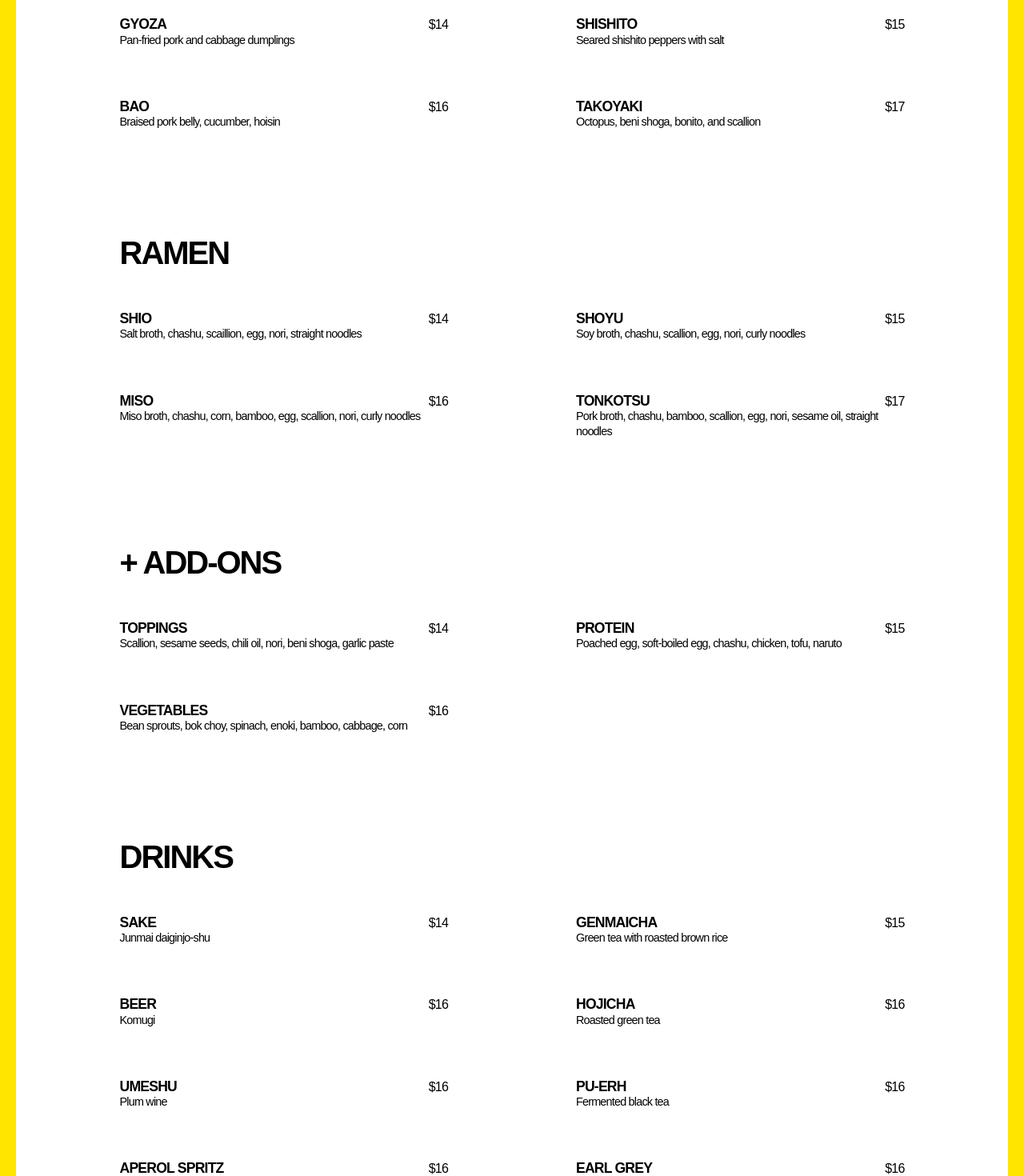
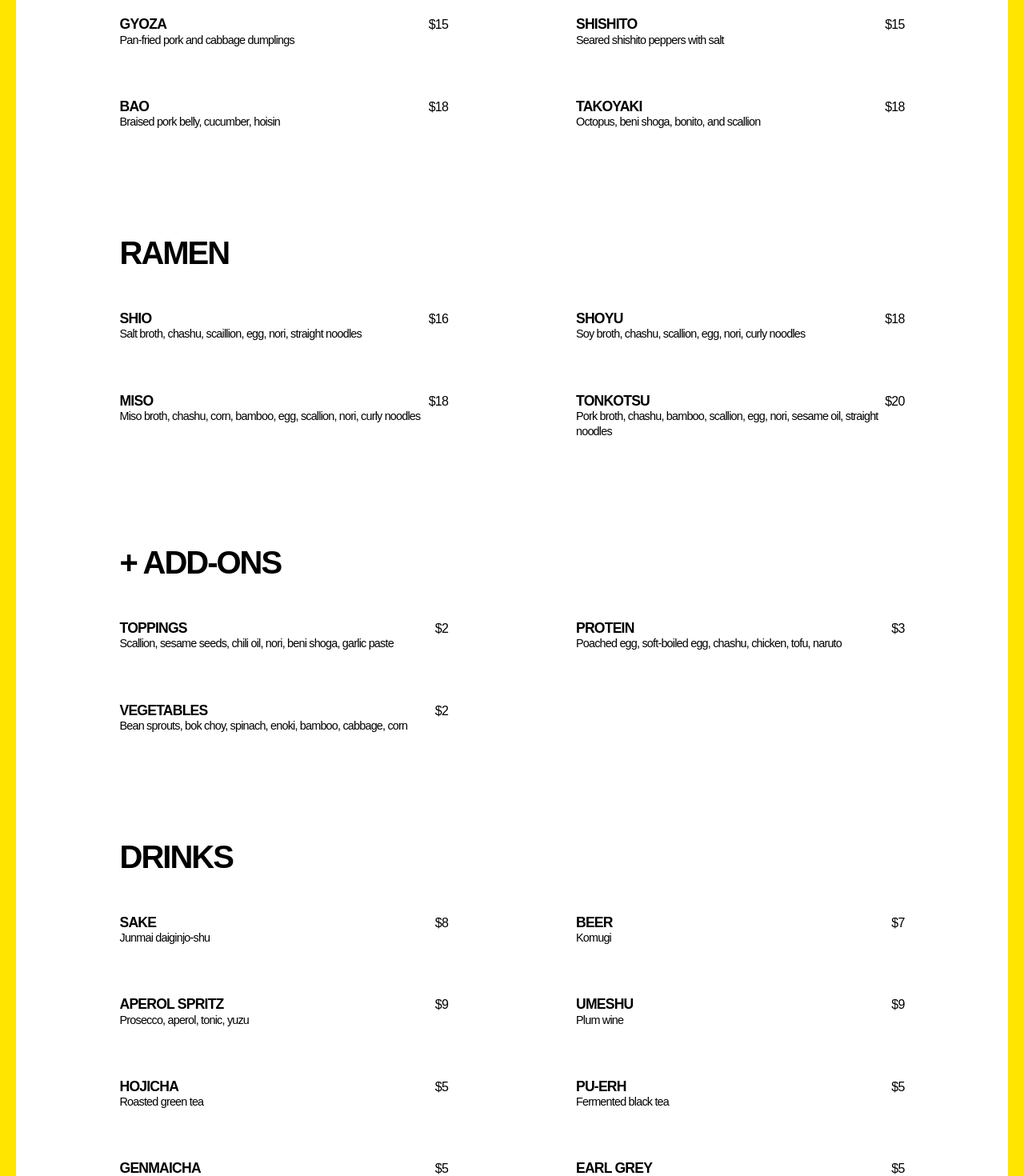
Before and after one commit to maharshmellow/sandbox, a Next.js app: page /sample/casual/menu in a window 1280 px wide. Shown: the part 360-1830 px from the top of the page at 80% size. Built offline with nearby package versions, Linux system fonts and the light colour scheme; a web font is replaced by a local one.

Commit message:
feat: update the fake prices

```diff
--- a/pages/sample/casual/menu.tsx
+++ b/pages/sample/casual/menu.tsx
@@ -96,7 +96,7 @@ export default function CasualRestaurantMenu() {
               <MenuSectionTitle>SMALL PLATES</MenuSectionTitle>
               <MenuItems>
                 <MenuItem>
-                  <MenuItemPrice>$14</MenuItemPrice>
+                  <MenuItemPrice>$15</MenuItemPrice>
                   <MenuItemTitle>GYOZA</MenuItemTitle>
                   <MenuItemDescription>Pan-fried pork and cabbage dumplings</MenuItemDescription>
                 </MenuItem>
@@ -106,12 +106,12 @@ export default function CasualRestaurantMenu() {
                   <MenuItemDescription>Seared shishito peppers with salt</MenuItemDescription>
                 </MenuItem>
                 <MenuItem>
-                  <MenuItemPrice>$16</MenuItemPrice>
+                  <MenuItemPrice>$18</MenuItemPrice>
                   <MenuItemTitle>BAO</MenuItemTitle>
                   <MenuItemDescription>Braised pork belly, cucumber, hoisin</MenuItemDescription>
                 </MenuItem>
                 <MenuItem>
-                  <MenuItemPrice>$17</MenuItemPrice>
+                  <MenuItemPrice>$18</MenuItemPrice>
                   <MenuItemTitle>TAKOYAKI</MenuItemTitle>
                   <MenuItemDescription>
                     Octopus, beni shoga, bonito, and scallion
@@ -123,28 +123,28 @@ export default function CasualRestaurantMenu() {
               <MenuSectionTitle>RAMEN</MenuSectionTitle>
               <MenuItems>
                 <MenuItem>
-                  <MenuItemPrice>$14</MenuItemPrice>
+                  <MenuItemPrice>$16</MenuItemPrice>
                   <MenuItemTitle>SHIO</MenuItemTitle>
                   <MenuItemDescription>
                     Salt broth, chashu, scaillion, egg, nori, straight noodles
                   </MenuItemDescription>
                 </MenuItem>
                 <MenuItem>
-                  <MenuItemPrice>$15</MenuItemPrice>
+                  <MenuItemPrice>$18</MenuItemPrice>
                   <MenuItemTitle>SHOYU</MenuItemTitle>
                   <MenuItemDescription>
                     Soy broth, chashu, scallion, egg, nori, curly noodles
                   </MenuItemDescription>
                 </MenuItem>
                 <MenuItem>
-                  <MenuItemPrice>$16</MenuItemPrice>
+                  <MenuItemPrice>$18</MenuItemPrice>
                   <MenuItemTitle>MISO</MenuItemTitle>
                   <MenuItemDescription>
                     Miso broth, chashu, corn, bamboo, egg, scallion, nori, curly noodles
                   </MenuItemDescription>
                 </MenuItem>
                 <MenuItem>
-                  <MenuItemPrice>$17</MenuItemPrice>
+                  <MenuItemPrice>$20</MenuItemPrice>
                   <MenuItemTitle>TONKOTSU</MenuItemTitle>
                   <MenuItemDescription>
                     Pork broth, chashu, bamboo, scallion, egg, nori, sesame oil, straight noodles
@@ -157,21 +157,21 @@ export default function CasualRestaurantMenu() {
               <MenuSectionTitle>+ ADD-ONS</MenuSectionTitle>
               <MenuItems>
                 <MenuItem>
-                  <MenuItemPrice>$14</MenuItemPrice>
+                  <MenuItemPrice>$2</MenuItemPrice>
                   <MenuItemTitle>TOPPINGS</MenuItemTitle>
                   <MenuItemDescription>
                     Scallion, sesame seeds, chili oil, nori, beni shoga, garlic paste
                   </MenuItemDescription>
                 </MenuItem>
                 <MenuItem>
-                  <MenuItemPrice>$15</MenuItemPrice>
+                  <MenuItemPrice>$3</MenuItemPrice>
                   <MenuItemTitle>PROTEIN</MenuItemTitle>
                   <MenuItemDescription>
                     Poached egg, soft-boiled egg, chashu, chicken, tofu, naruto
                   </MenuItemDescription>
                 </MenuItem>
                 <MenuItem>
-                  <MenuItemPrice>$16</MenuItemPrice>
+                  <MenuItemPrice>$2</MenuItemPrice>
                   <MenuItemTitle>VEGETABLES</MenuItemTitle>
                   <MenuItemDescription>
                     Bean sprouts, bok choy, spinach, enoki, bamboo, cabbage, corn
@@ -184,42 +184,42 @@ export default function CasualRestaurantMenu() {
               <MenuSectionTitle>DRINKS</MenuSectionTitle>
               <MenuItems>
                 <MenuItem>
-                  <MenuItemPrice>$14</MenuItemPrice>
+                  <MenuItemPrice>$8</MenuItemPrice>
                   <MenuItemTitle>SAKE</MenuItemTitle>
                   <MenuItemDescription>Junmai daiginjo-shu</MenuItemDescription>
                 </MenuItem>
                 <MenuItem>
-                  <MenuItemPrice>$15</MenuItemPrice>
+                  <MenuItemPrice>$7</MenuItemPrice>
+                  <MenuItemTitle>BEER</MenuItemTitle>
+                  <MenuItemDescription>Komugi </MenuItemDescription>
+                </MenuItem>
+                <MenuItem>
+                  <MenuItemPrice>$9</MenuItemPrice>
+                  <MenuItemTitle>APEROL SPRITZ</MenuItemTitle>
+                  <MenuItemDescription>Prosecco, aperol, tonic, yuzu</MenuItemDescription>
+                </MenuItem>
+                <MenuItem>
+                  <MenuItemPrice>$9</MenuItemPrice>
+                  <MenuItemTitle>UMESHU</MenuItemTitle>
+                  <MenuItemDescription>Plum wine</MenuItemDescription>
+                </MenuItem>
+                <MenuItem>
+                  <MenuItemPrice>$5</MenuItemPrice>
+                  <MenuItemTitle>HOJICHA</MenuItemTitle>
+                  <MenuItemDescription>Roasted green tea</MenuItemDescription>
+                </MenuItem>
+                <MenuItem>
+                  <MenuItemPrice>$5</MenuItemPrice>
+                  <MenuItemTitle>PU-ERH</MenuItemTitle>
+                  <MenuItemDescription>Fermented black tea</MenuItemDescription>
+                </MenuItem>
+                <MenuItem>
+                  <MenuItemPrice>$5</MenuItemPrice>
                   <MenuItemTitle>GENMAICHA</MenuItemTitle>
                   <MenuItemDescription>Green tea with roasted brown rice</MenuItemDescription>
                 </MenuItem>
                 <MenuItem>
-                  <MenuItemPrice>$16</MenuItemPrice>
-                  <MenuItemTitle>BEER</MenuItemTitle>
-                  <MenuItemDescription>Komugi </MenuItemDescription>
-                </MenuItem>
-                <MenuItem>
-                  <MenuItemPrice>$16</MenuItemPrice>
-                  <MenuItemTitle>HOJICHA</MenuItemTitle>
-                  <MenuItemDescription>Roasted green tea</MenuItemDescription>
-                </MenuItem>
-                <MenuItem>
-                  <MenuItemPrice>$16</MenuItemPrice>
-                  <MenuItemTitle>UMESHU</MenuItemTitle>
-                  <MenuItemDescription>Plum wine</MenuItemDescription>
-                </MenuItem>
-                <MenuItem>
-                  <MenuItemPrice>$16</MenuItemPrice>
-                  <MenuItemTitle>PU-ERH</MenuItemTitle>
-                  <MenuItemDescription>Fermented black tea</MenuItemDescription>
-                </MenuItem>
-                <MenuItem>
-                  <MenuItemPrice>$16</MenuItemPrice>
-                  <MenuItemTitle>APEROL SPRITZ</MenuItemTitle>
-                  <MenuItemDescription>Prosecco, aperol, tonic, yuzu</MenuItemDescription>
-                </MenuItem>
-                <MenuItem>
-                  <MenuItemPrice>$16</MenuItemPrice>
+                  <MenuItemPrice>$5</MenuItemPrice>
                   <MenuItemTitle>EARL GREY</MenuItemTitle>
                   <MenuItemDescription>Black tea with bergamot</MenuItemDescription>
                 </MenuItem>
```
